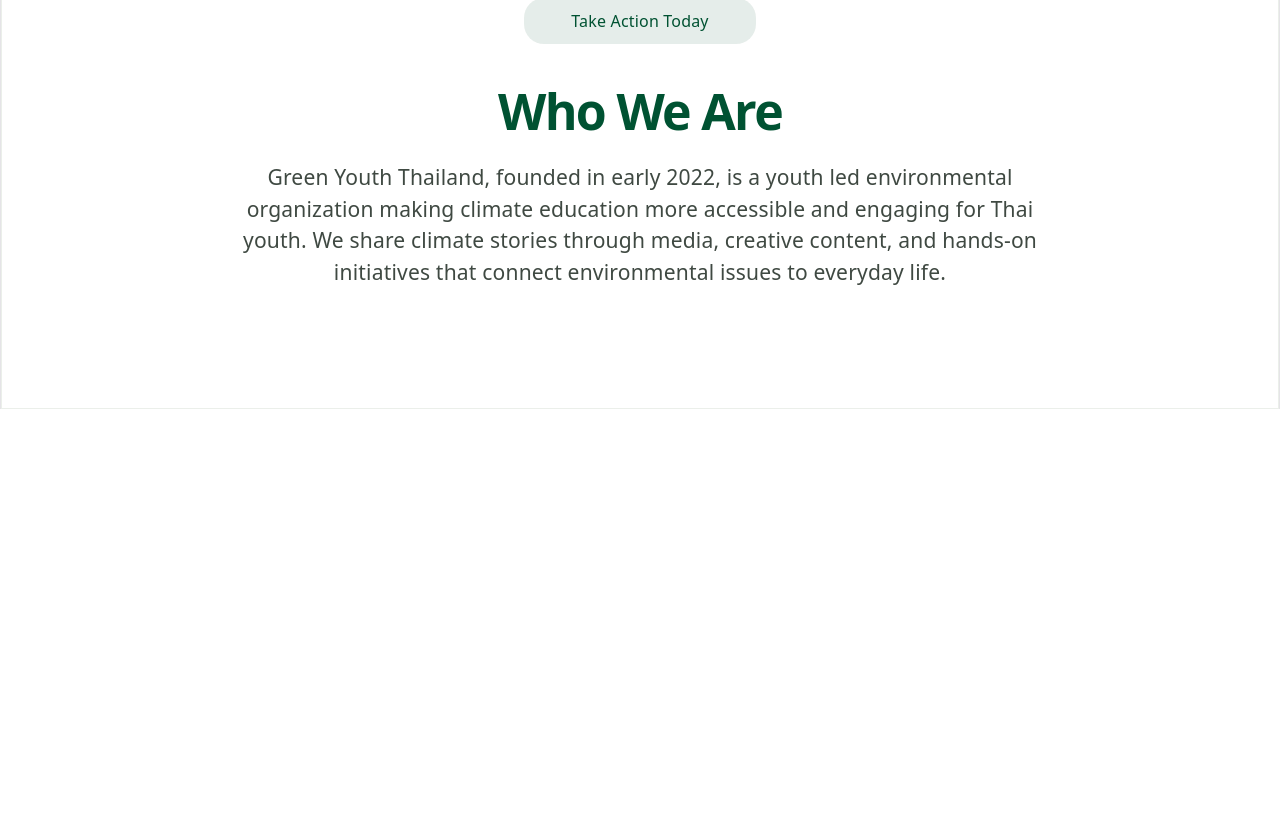
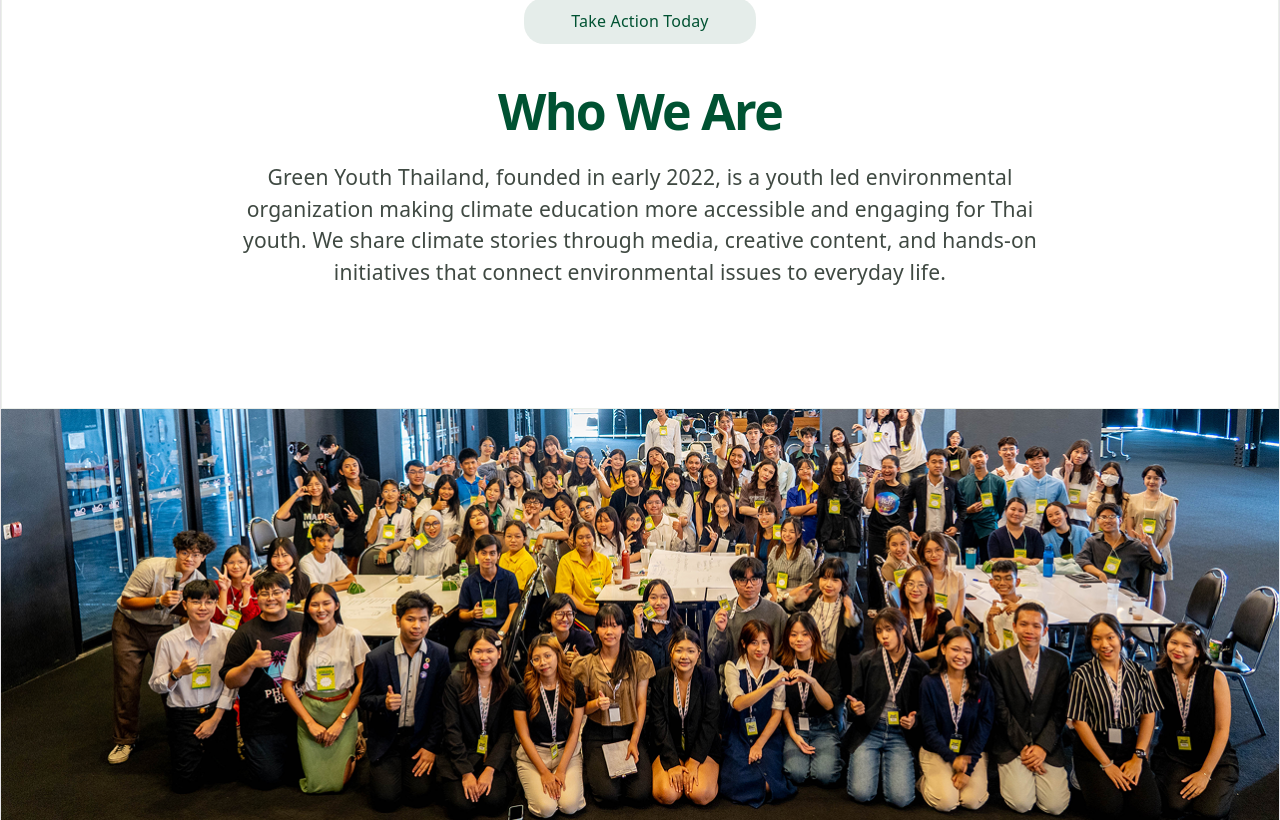
Before and after one commit to ItsMeSparker/Green_Youth_Website, a React (Vite) app: page / in a window 1280 px wide. Shown: the part 1389-2209 px from the top of the page. Before the commit the page ends 1798 px from the top, so only its background shows below. Built offline with nearby package versions, Linux system fonts and the light colour scheme.

Commit message:
add gathering picture

```diff
--- a/src/App.jsx
+++ b/src/App.jsx
@@ -1,5 +1,6 @@
 import { useState } from 'react'
 import yellow_girl from './assets/หัวเหลืองgurl.png';
+import gathering from './assets/gathering.png';
 import { BrowserRouter as Router, Routes, Route } from 'react-router-dom';
 import Header from "./Header";
 import About_Us from "./About_Us";
@@ -79,7 +80,7 @@
 
       <div style={{
         border: '1px solid #BECABB4D',
-        minHeight: '200px',
+        minHeight: '180px',
         boxSizing: 'border-box',
         padding: '40px 5%',
         display: 'flex',
@@ -99,6 +100,13 @@
  through media, creative content, and hands-on initiatives that connect environmental issues to everyday life.
                 </h3>
             </div>
+      </div>
+       <div style={{ flex: '1', minHeight: '400px', display: 'flex', justifyContent: 'center' }}>
+        <img
+          src={gathering}
+          alt="gathering"
+          style={{ width: '100%', height: 'auto', display: 'block' }}
+        />
       </div>
     </>
   );
```
Also changed, not shown: src/assets/gathering.png (added).
